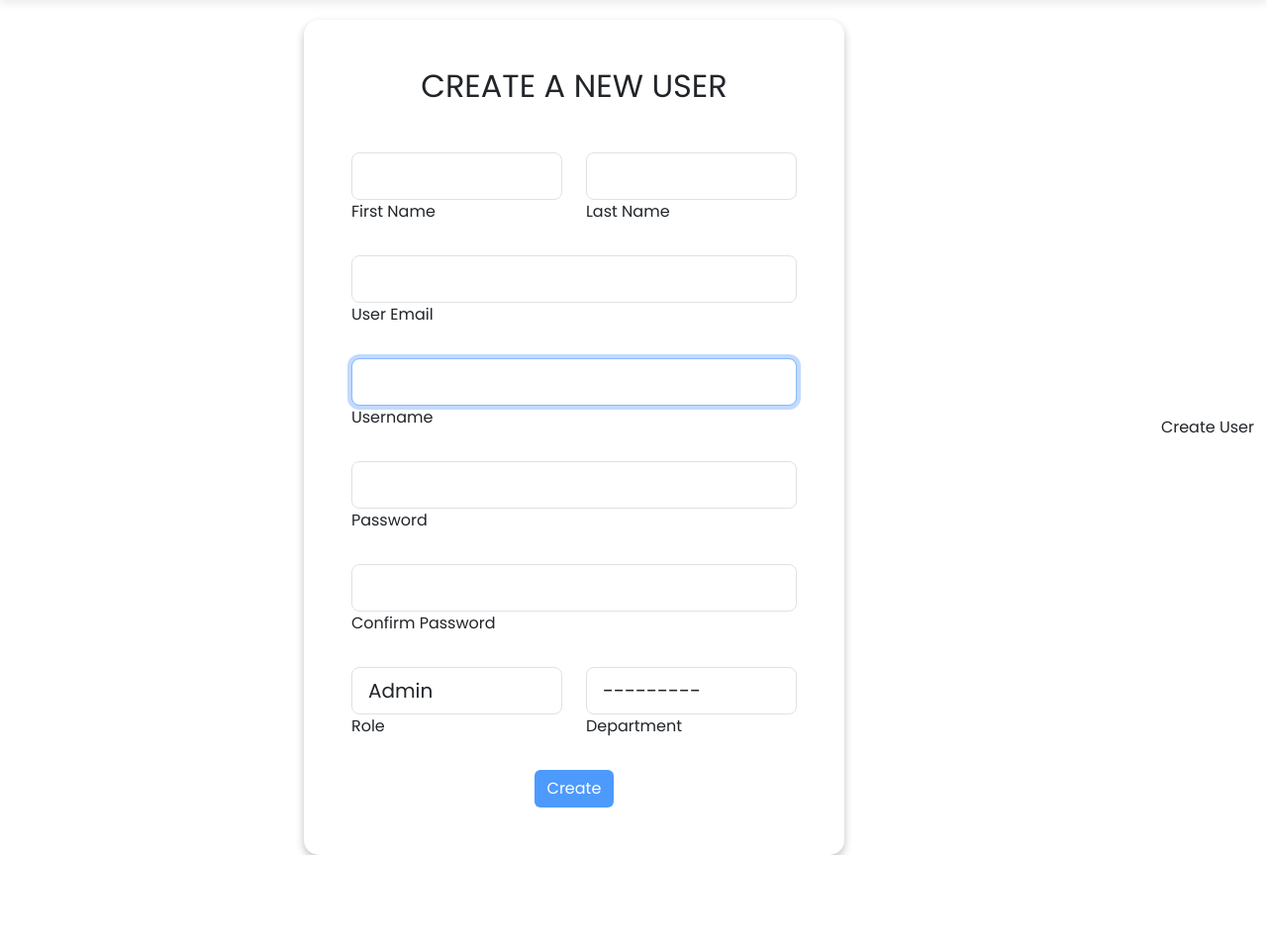
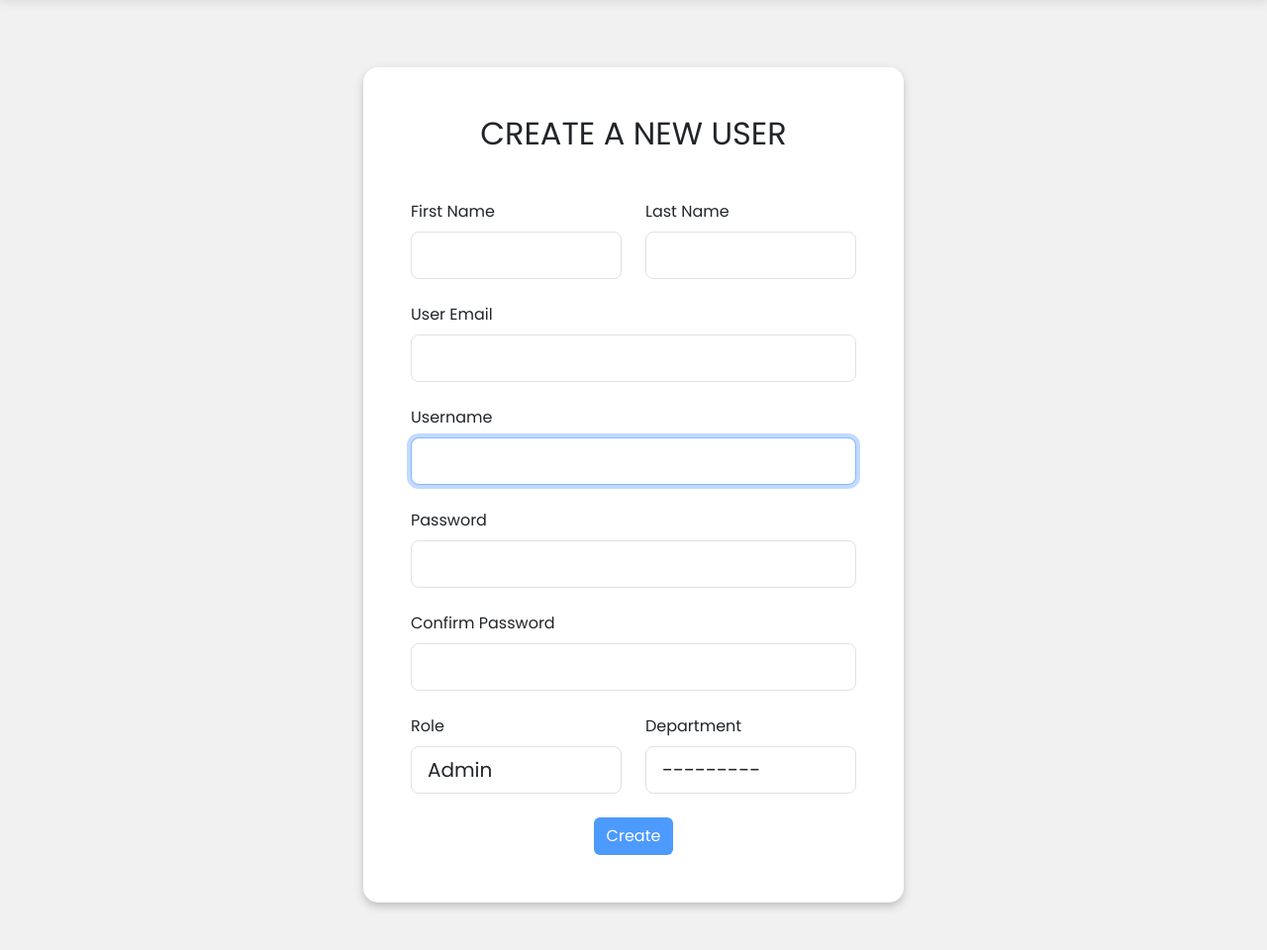
Before and after one commit to luismarrer/Probless-project, a Django app: page /account/create-user/ in a window 1280 px wide. Shown: the part 90-1050 px from the top of the page at 99% size. Before the commit the page ends 954 px from the top, so only its background shows below. Run offline with Django 5.2, Linux system fonts and the light colour scheme; a user stored in the database is signed in; tables that the repository leaves empty hold one stand-in row (values such as "Sample post").

Commit message:
Refactor CSS and HTML files
- Update background color in style-layout.css
- Add new stylesheet for ticket page in layout.html
- Remove unnecessary comments and code in forms.py
- Adjust form labels in login.html and signup_owner.html

```diff
--- a/probless-backend/account/forms.py
+++ b/probless-backend/account/forms.py
@@ -56,11 +56,10 @@ class CreateUserForm(UserCreationForm):
         super().__init__(*args, **kwargs)
         self.fields['password1'].widget.attrs.update({'class': 'form-control form-control-lg'})
         self.fields['password2'].widget.attrs.update({'class': 'form-control form-control-lg'})
-        # Filtrar departamentos por el usuario proporcionado
+
         if user:
             self.fields['dept'].queryset = Department.objects.filter(user=user)
 
-            # Personalizar la forma en que los departamentos se muestran en el formulario
         self.fields['dept'].label_from_instance = self.format_department_label
 
 
--- a/probless-backend/account/templates/create_user.html
+++ b/probless-backend/account/templates/create_user.html
@@ -5,7 +5,7 @@
 
 
 {% block content %}
-    <div class="mask d-flex align-items-center h-100 gradient-custom-3">
+    <div class="mask d-flex align-items-center h-100 pt-5 pb-5 gradient-custom-3">
         <div class="container h-100">
             <div class="row d-flex justify-content-center align-items-center h-100">
                 <div class="col-12 col-md-9 col-lg-7 col-xl-6">
@@ -18,49 +18,49 @@
                                 <div class="row">
                                     <div class="col-md-6">
                                         <div data-mdb-input-init class="form-outline mb-4">
+                                            <label class="form-label form-label-lg" for="form3Example1cg">First Name</label>
                                             {{ form.first_name }}
-                                            <label class="form-label form-label-lg" for="form3Example1cg">First Name</label>
                                         </div>
                                     </div>
                                     <div class="col-md-6">
                                         <div data-mdb-input-init class="form-outline mb-4">
+                                            <label class="form-label form-label-lg" for="form3Example2cg">Last Name</label>
                                             {{ form.last_name }}
-                                            <label class="form-label form-label-lg" for="form3Example2cg">Last Name</label>
                                         </div>
                                     </div>
                                 </div>
 
                                 <div data-mdb-input-init class="form-outline mb-4">
+                                    <label class="form-label" for="form3Example3cg">User Email</label>
                                     {{ form.email }}
-                                    <label class="form-label" for="form3Example3cg">User Email</label>
                                 </div>
 
                                 <div data-mdb-input-init class="form-outline mb-4">
+                                    <label class="form-label" for="form3Example3cg">Username</label>
                                     {{ form.username}}
-                                    <label class="form-label" for="form3Example3cg">Username</label>
                                 </div>
 
                                 <div data-mdb-input-init class="form-outline mb-4">
+                                    <label class="form-label" for="form3Example4cg">Password</label>
                                     {{ form.password1}}
-                                    <label class="form-label" for="form3Example4cg">Password</label>
                                 </div>
 
                                 <div data-mdb-input-init class="form-outline mb-4">
+                                    <label class="form-label" for="form3Example4cg">Confirm Password</label>
                                     {{ form.password2}}
-                                    <label class="form-label" for="form3Example4cg">Confirm Password</label>
                                 </div>
 
                                 <div class="row">
                                     <div class="col-md-6">
                                         <div data-mdb-input-init class="form-outline mb-4">
+                                            <label class="form-label form-label-lg" for="form3Example1cg">Role</label>
                                             {{ form.role }}
-                                            <label class="form-label form-label-lg" for="form3Example1cg">Role</label>
                                         </div>
                                     </div>
                                     <div class="col-md-6">
                                         <div data-mdb-input-init class="form-outline mb-4">
+                                            <label class="form-label form-label-lg" for="form3Example2cg">Department</label>
                                             {{ form.dept }}
-                                            <label class="form-label form-label-lg" for="form3Example2cg">Department</label>
                                         </div>
                                     </div>
                                 </div>
@@ -70,16 +70,11 @@
                                 </div>
 
                             </form>
-
                         </div>
                     </div>
                 </div>
             </div>
         </div>
-                    <div class="btn-centered">
-                        <button class="btn w-100 py-2" type="submit">Create User</button>
-                    </div>
-            </form>
         </main>
     </div>
     </div>
--- a/probless-backend/account/templates/login.html
+++ b/probless-backend/account/templates/login.html
@@ -21,12 +21,12 @@
                                 <form method="POST" action="{% url 'login' %}">
                                     {% csrf_token %}
                                     <div data-mdb-input-init class="form-outline mb-4">
+                                        <label class="form-label" for="form3Example3cg">Username</label>
                                         {{ form.username }}
-                                        <label class="form-label" for="form3Example3cg">Username</label>
                                     </div>
                                     <div data-mdb-input-init class="form-outline mb-4">
+                                        <label class="form-label" for="form3Example4cg">Password</label>
                                         {{ form.password }}
-                                        <label class="form-label" for="form3Example4cg">Password</label>
                                     </div>
                                     <div class="d-flex justify-content-center">
                                         <button type="submit" class="btn btn-block custom-button-auth text-white">Login</button>
--- a/probless-backend/core/static/style-layout.css
+++ b/probless-backend/core/static/style-layout.css
@@ -2,6 +2,7 @@ body {
     height: 100%;
     margin: 0;
     font-family: 'Poppins', serif;
+    background: #f1f1f1 !important;
 }
 
 #mainNav {
--- a/probless-backend/core/templates/layout.html
+++ b/probless-backend/core/templates/layout.html
@@ -9,6 +9,7 @@
 		<link href="https://cdn.jsdelivr.net/npm/bootstrap@5.3.3/dist/css/bootstrap.min.css" rel="stylesheet">
 		<link href="https://fonts.googleapis.com/css2?family=Poppins:wght@400;700&display=swap" rel="stylesheet">
 		<link rel="stylesheet" href="{% static 'style-layout.css' %}" />
+		<link rel="stylesheet" href="{% static 'style-ticket.css' %}">
 	</head>
 	<body>
 		<!-- Navigation Bar -->
```
Also changed, not shown: probless-backend/account/templates/signup_owner.html (+8 -8 lines), probless-backend/core/forms.py (+0 -10 lines), probless-backend/core/templates/create_ticket.html (+17 -41 lines).
